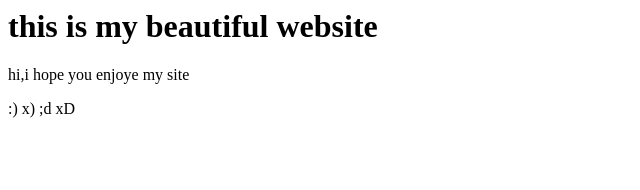
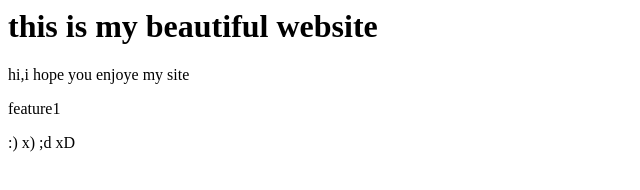
Before and after one commit to alisufyan6574/awesome-repo, a plain HTML site: page index.html in a window 1280 px wide. Shown: the whole page, without its empty margins (0-640 px from the left). Drawn offline with Linux system fonts and the light colour scheme.

Commit message:
added feature1

```diff
--- a/index.html
+++ b/index.html
@@ -2,5 +2,6 @@
 <title>this is my website</title>
 <h1>this is my beautiful website</h1>
 <p>hi,i hope you enjoye my site</p>
+<p>feature1</P>
 <p> :) x) ;d xD</p>
 </html>
```
